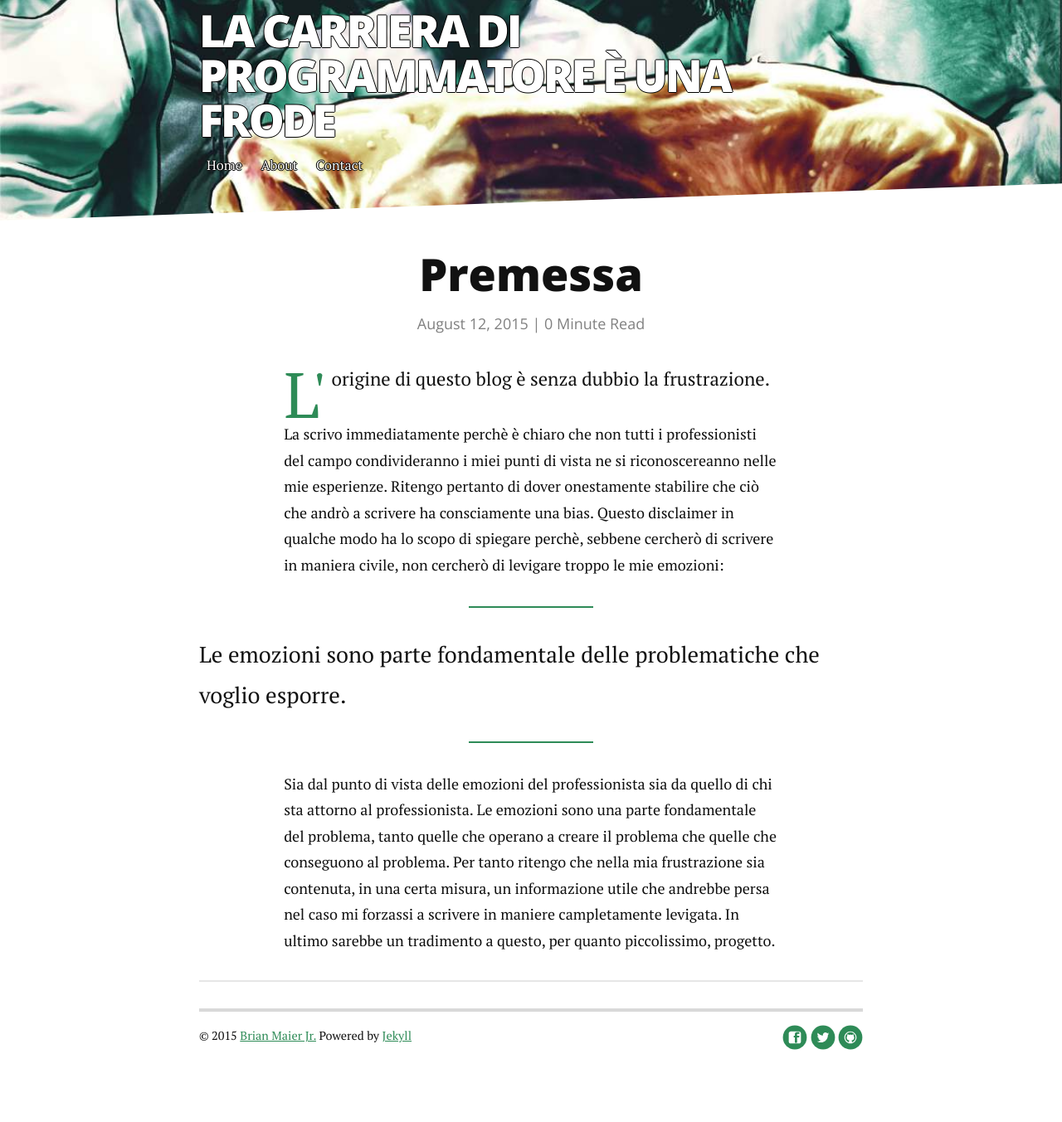
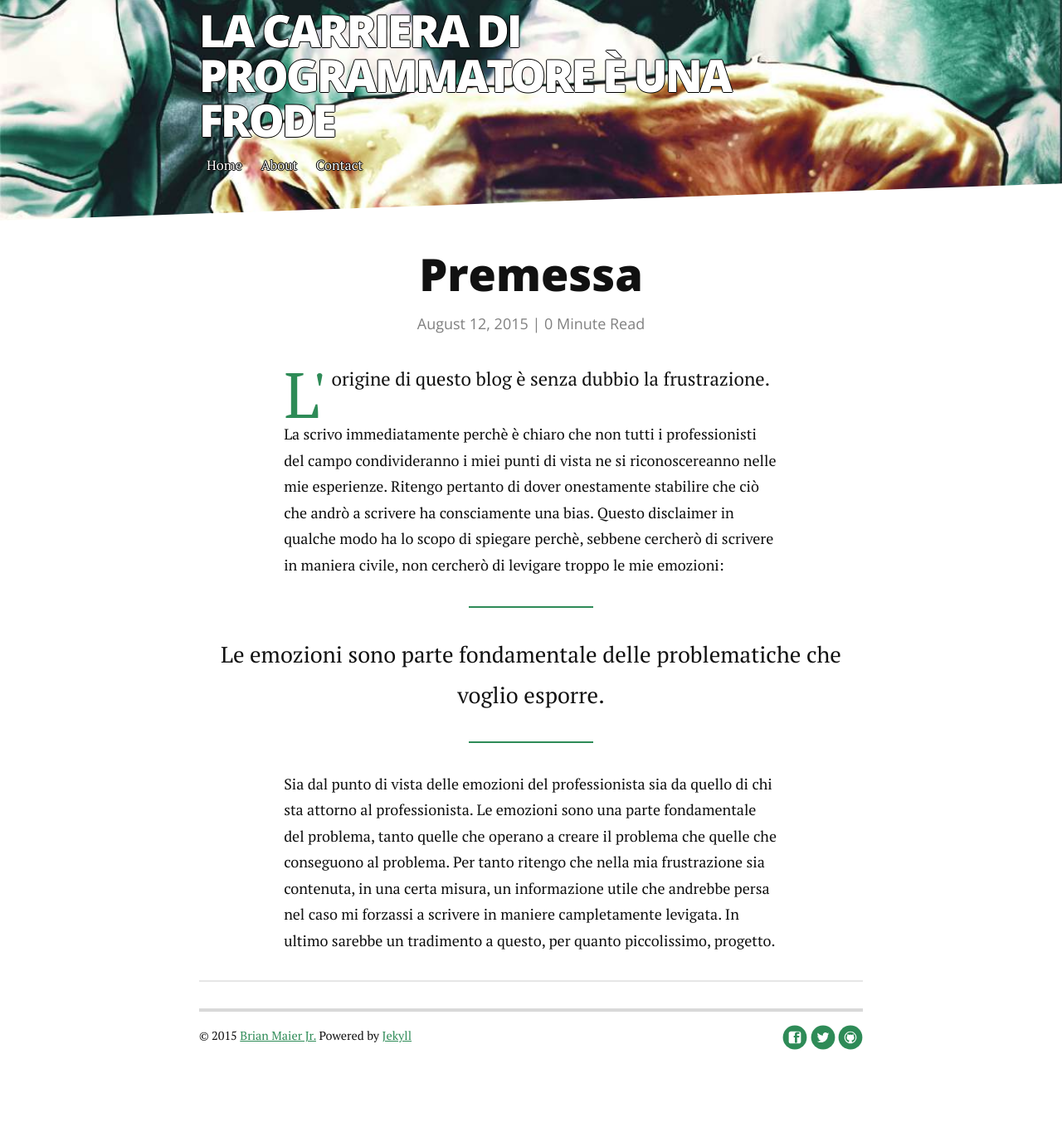
Before and after one commit to arashleto/arashleto.github.io, a Jekyll site: the page built from _posts/2015-08-12-primo-post.markdown, in a window 1280 px wide. Shown: the whole page at 83% size. Built offline with Jekyll 4.4.1, drawn with Linux system fonts in a browser that asks for light colours; nearby versions of some CDN libraries; Markdown is read by kramdown in place of the engine named in the settings.

Commit message:
Update 2015-08-12-primo-post.markdown

```diff
--- a/_posts/2015-08-12-primo-post.markdown
+++ b/_posts/2015-08-12-primo-post.markdown
@@ -8,6 +8,6 @@ date:   2015-08-12
 
 <p>La scrivo immediatamente perchè è chiaro che non tutti i professionisti del campo condivideranno i miei punti di vista ne si riconoscereanno nelle mie esperienze. Ritengo pertanto di dover onestamente stabilire che ciò che andrò a scrivere ha consciamente una bias. Questo disclaimer in qualche modo ha lo scopo di spiegare perchè, sebbene cercherò di scrivere in maniera civile, non cercherò di levigare troppo le mie emozioni:</p>
 
-<blockquote>Le emozioni sono parte fondamentale delle problematiche che voglio esporre.</blockquote>
+<blockquote style="text-align: center;">Le emozioni sono parte fondamentale delle problematiche che voglio esporre.</blockquote>
 
 <p>Sia dal punto di vista delle emozioni del professionista sia da quello di chi sta attorno al professionista. Le emozioni sono una parte fondamentale del problema, tanto quelle che operano a creare il problema che quelle che conseguono al problema. Per tanto ritengo che nella mia frustrazione sia contenuta, in una certa misura, un informazione utile che andrebbe persa nel caso mi forzassi a scrivere in maniere campletamente levigata. In ultimo sarebbe un tradimento a questo, per quanto piccolissimo, progetto.</p>
```
